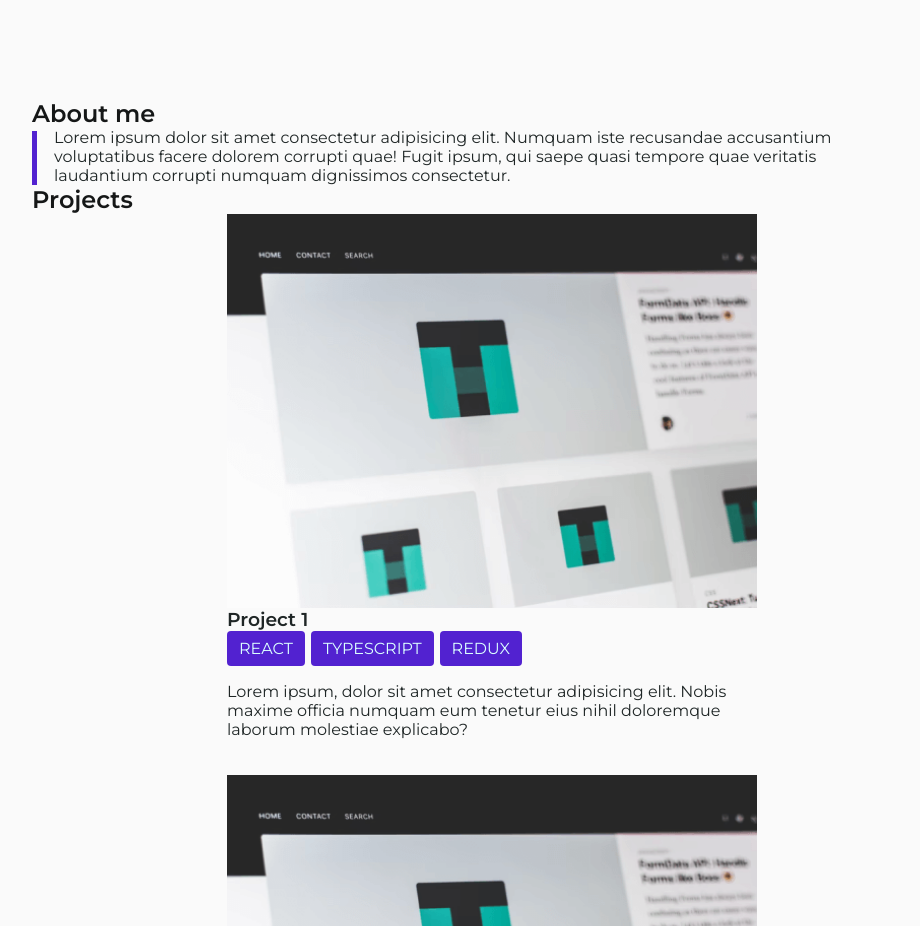
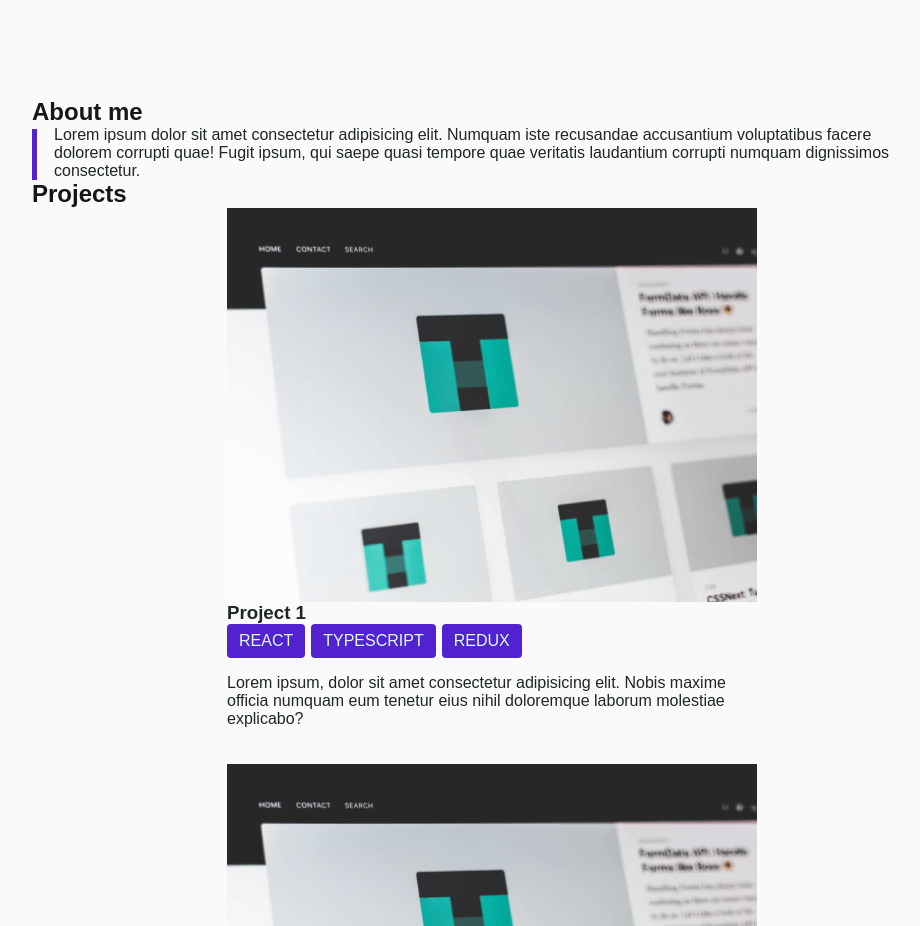
Before and after one commit to AlexNemtsev/portfolio, a React (Vite) app: page / in a window 1280 px wide. Shown: the part 800-1726 px from the top of the page, without its empty margins (148-1068 px from the left). Built offline with nearby package versions, Linux system fonts and the light colour scheme.

Commit message:
refactor: add GlobalStyles component

```diff
--- a/src/index.css
+++ /dev/null
@@ -1,12 +0,0 @@
-@import url('https://fonts.googleapis.com/css2?family=Montserrat:wght@400;500;600&family=Tinos&display=swap');
-
-:root {
-  font-family: 'Montserrat', sans-serif;
-  color: #1F2626;
-  font-weight: 400;
-}
-
-body {
-  margin: 0 auto;
-  background-color: #FAFAFA;
-}
--- a/src/main.tsx
+++ b/src/main.tsx
@@ -1,10 +1,11 @@
-import React from 'react'
-import ReactDOM from 'react-dom/client'
-import App from './App.tsx'
-import './index.css'
+import React from 'react';
+import ReactDOM from 'react-dom/client';
+import App from './App.tsx';
+import { GlobalStyles } from './styles/GlobalStyles.tsx';
 
 ReactDOM.createRoot(document.getElementById('root')!).render(
   <React.StrictMode>
+    <GlobalStyles />
     <App />
-  </React.StrictMode>,
-)
+  </React.StrictMode>
+);
--- /dev/null
+++ b/src/styles/GlobalStyles.tsx
@@ -0,0 +1,16 @@
+import { createGlobalStyle } from 'styled-components';
+
+export const GlobalStyles = createGlobalStyle`
+  @import url('https://fonts.googleapis.com/css2?family=Montserrat:wght@400;500;600&family=Tinos&display=swap');
+
+:root {
+  font-family: 'Montserrat', sans-serif;
+  color: #1F2626;
+  font-weight: 400;
+}
+
+body {
+  margin: 0 auto;
+  background-color: #FAFAFA;
+}
+`;
```
